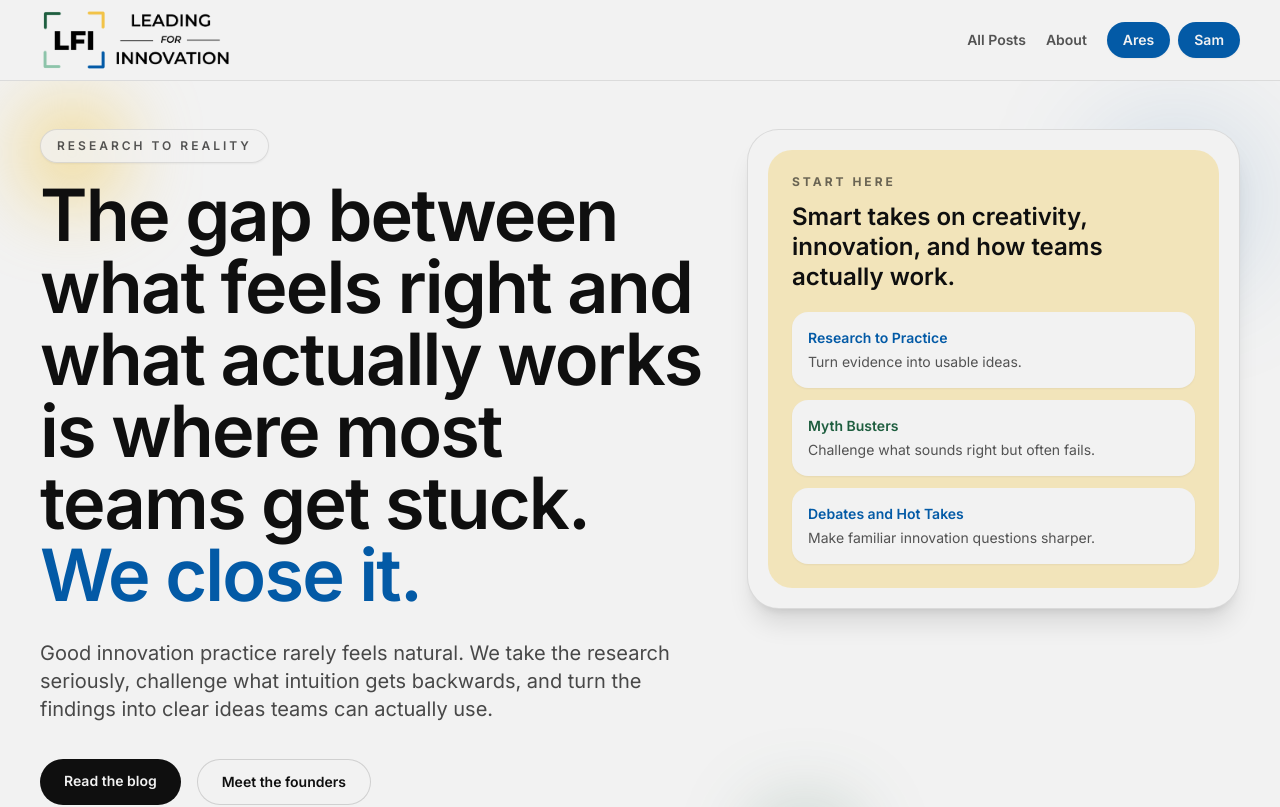
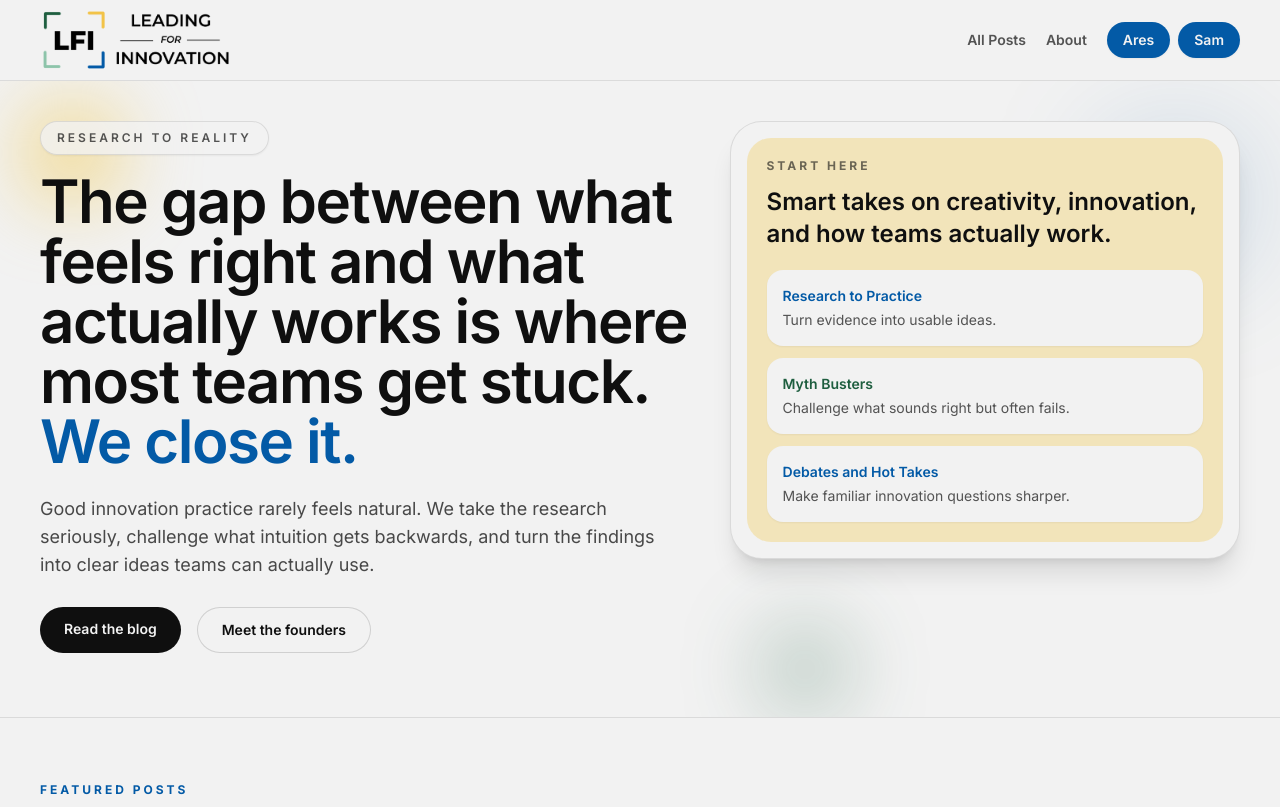
Before and after one commit to aresboiralopez9/leading-for-innovation, a Next.js app: page / in a window 1280 px wide. Shown: the top 807 px of the page. Built offline with nearby package versions, Linux system fonts and the light colour scheme.

Commit message:
Refactor layout and text styles in page.tsx

```diff
--- a/src/app/page.tsx
+++ b/src/app/page.tsx
@@ -55,22 +55,22 @@ export default function HomePage() {
         <div className="absolute right-10 top-14 h-32 w-32 rounded-full bg-lfi-blue/25 blur-3xl" />
         <div className="absolute bottom-0 right-1/3 h-24 w-24 rounded-full bg-lfi-green/25 blur-2xl" />
 
-        <div className="relative mx-auto grid max-w-7xl gap-10 px-6 pb-16 pt-10 md:grid-cols-[1.15fr_0.85fr] md:px-10 lg:pb-24 lg:pt-12">
+        <div className="relative mx-auto grid max-w-7xl gap-10 px-6 pb-12 pt-8 md:grid-cols-[1.12fr_0.88fr] md:px-10 lg:pb-16 lg:pt-10">
           <div>
             <div className="mb-4 inline-flex rounded-full border border-ink/10 bg-lfi-white/80 px-4 py-2 text-xs font-semibold uppercase tracking-[0.25em] text-ink/70 shadow-sm">
               Research to Reality
             </div>
 
-            <h1 className="max-w-4xl text-5xl font-semibold tracking-tight text-ink md:text-7xl">
+            <h1 className="max-w-4xl text-4xl font-semibold leading-[1.02] tracking-tight text-ink md:text-5xl lg:text-6xl">
               The gap between what feels right and what actually works is where most teams get stuck.
               <span className="block text-lfi-blue">We close it.</span>
             </h1>
 
-            <p className="mt-7 max-w-2xl text-lg leading-8 text-ink/75 md:text-xl">
+            <p className="mt-6 max-w-2xl text-base leading-7 text-ink/75 md:text-lg">
               Good innovation practice rarely feels natural. We take the research seriously, challenge what intuition gets backwards, and turn the findings into clear ideas teams can actually use.
             </p>
 
-            <div className="mt-9 flex flex-wrap gap-4">
+            <div className="mt-7 flex flex-wrap gap-4">
               <Link
                 href="/blog"
                 className="rounded-full bg-ink px-6 py-3 text-sm font-semibold text-lfi-white transition hover:translate-y-[-1px] hover:shadow-lg"
@@ -87,13 +87,13 @@ export default function HomePage() {
             </div>
           </div>
 
-          <div className="self-start rounded-[2rem] border border-ink/10 bg-lfi-white p-5 shadow-xl">
-            <div className="rounded-[1.5rem] bg-lfi-yellow/30 p-6">
+          <div className="self-start rounded-[2rem] border border-ink/10 bg-lfi-white p-4 shadow-xl">
+            <div className="rounded-[1.5rem] bg-lfi-yellow/30 p-5">
               <p className="text-xs font-bold uppercase tracking-[0.25em] text-ink/60">
                 Start here
               </p>
 
-              <h2 className="mt-3 text-2xl font-semibold leading-tight text-ink">
+              <h2 className="mt-3 text-xl font-semibold leading-tight text-ink md:text-2xl">
                 Smart takes on creativity, innovation, and how teams actually work.
               </h2>
 
```
